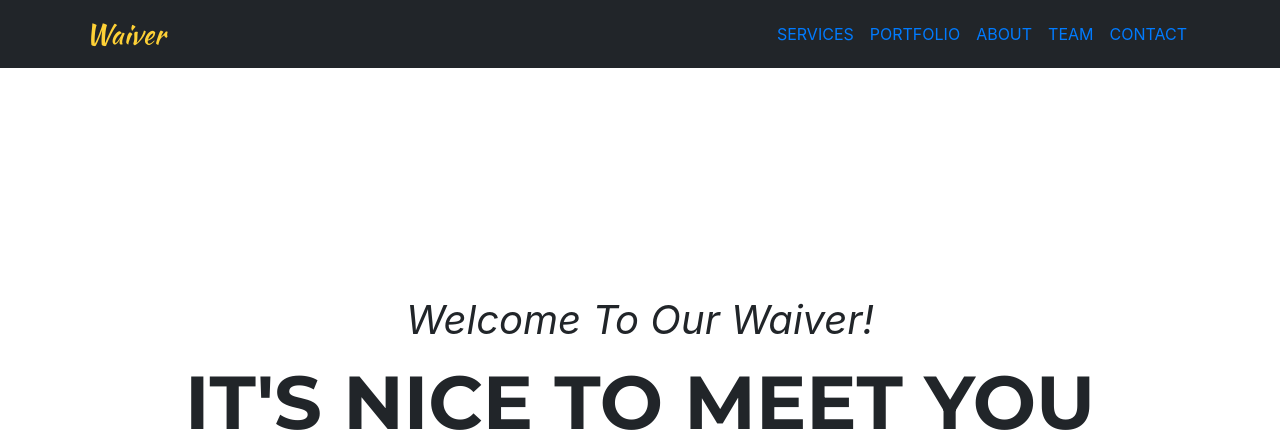
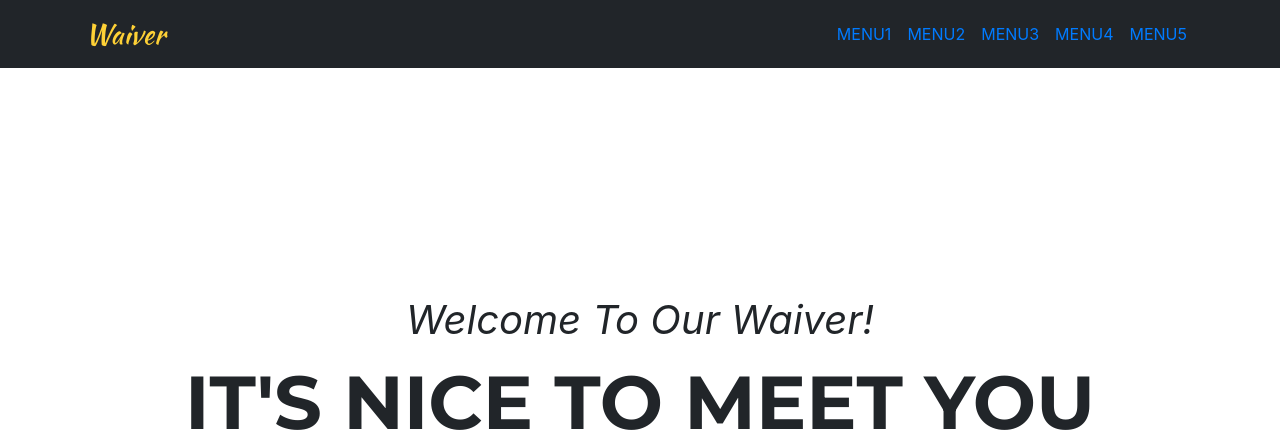
Before and after one commit to dismelupkdev/django-waiver, a Django app: page / in a window 1280 px wide. Shown: the top 447 px of the page. Run offline with Django 3.2, Linux system fonts and the light colour scheme; some libraries are stand-ins or nearby versions; some web fonts are replaced.

Commit message:
changed menu

```diff
--- a/templates/base.html
+++ b/templates/base.html
@@ -34,19 +34,19 @@
       <div class="collapse navbar-collapse" id="navbarResponsive">
         <ul class="navbar-nav text-uppercase ml-auto">
           <li class="nav-item">
-            <a class="nav-link js-scroll-trigger" href="#services">Services</a>
+            <a class="nav-link js-scroll-trigger" href="">Menu1</a>
           </li>
           <li class="nav-item">
-            <a class="nav-link js-scroll-trigger" href="#portfolio">Portfolio</a>
+            <a class="nav-link js-scroll-trigger" href="">Menu2</a>
           </li>
           <li class="nav-item">
-            <a class="nav-link js-scroll-trigger" href="#about">About</a>
+            <a class="nav-link js-scroll-trigger" href="">Menu3</a>
           </li>
           <li class="nav-item">
-            <a class="nav-link js-scroll-trigger" href="#team">Team</a>
+            <a class="nav-link js-scroll-trigger" href="">Menu4</a>
           </li>
           <li class="nav-item">
-            <a class="nav-link js-scroll-trigger" href="#contact">Contact</a>
+            <a class="nav-link js-scroll-trigger" href="">Menu5</a>
           </li>
         </ul>
       </div>
```
